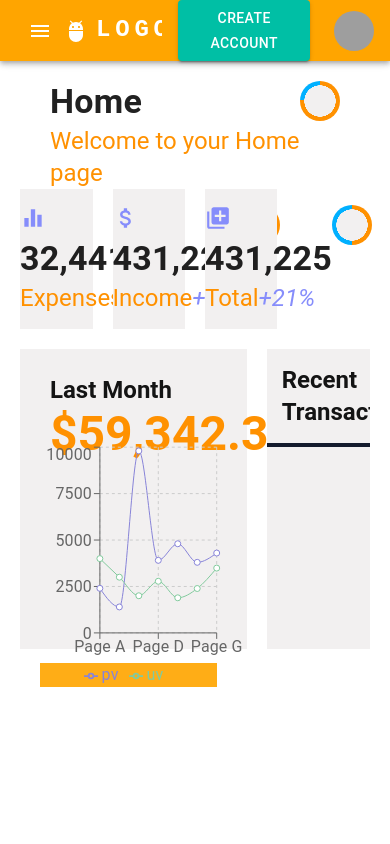
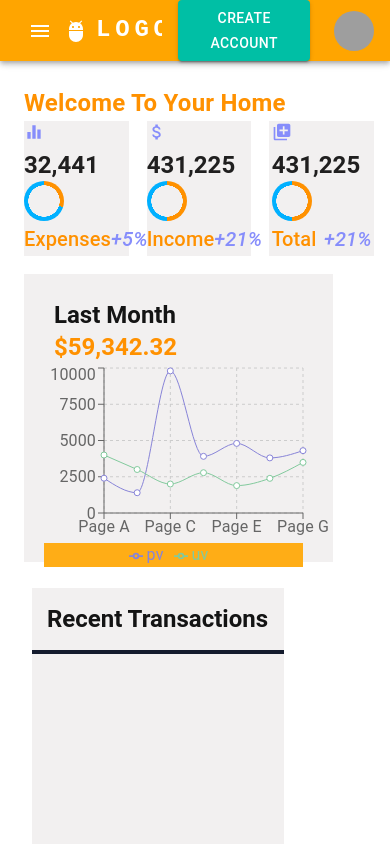
Before and after one commit to souravbain101/Expense_tracker, a React (Create React App) app: page / in a window 390 px wide. Shown: the top 844 px of the page. Built offline with nearby package versions, Linux system fonts and the light colour scheme; grey boxes are pictures that could not be loaded.

Commit message:
responsiveness

```diff
--- a/package.json
+++ b/package.json
@@ -9,6 +9,7 @@
     "@devexpress/dx-react-grid-material-ui": "^4.0.3",
     "@emotion/react": "^11.10.6",
     "@emotion/styled": "^11.10.6",
+    "@fortawesome/fontawesome-svg-core": "^6.3.0",
     "@fortawesome/free-solid-svg-icons": "^6.3.0",
     "@fortawesome/react-fontawesome": "^0.2.0",
     "@mui/icons-material": "^5.11.11",
--- a/src/components/Home.js
+++ b/src/components/Home.js
@@ -1,4 +1,4 @@
-import { Box,  Typography, useTheme } from "@mui/material";
+import { Box, Typography, useTheme } from "@mui/material";
 import { tokens } from "./homefiles/theme";
 import Header from "./homefiles/StatBox";
 import StatBox from "./homefiles/StatBox";
@@ -11,18 +11,20 @@ const Home = () => {
   const colors = tokens(theme.palette.mode);
 
   return (
-    <Box m="20px">
+    <Box m="8px" sx={{ padding: 2, marginRight: 0 }}>
       {/* HEADER */}
       <Box display="flex" justifyContent="space-between" alignItems="center">
-        <Header title="Home" subtitle="Welcome to your Home page" />
+        <Typography fontWeight={600} fontSize={24}sx={{color:colors.orangeAccent[500]}}
+        >Welcome To Your Home</Typography>
+
       </Box>
 
       {/* GRID & CHARTS */}
       <Box
         display="grid"
-        gridTemplateColumns="repeat(12, 1fr)"
-        gridAutoRows="140px"
-        gap="20px"
+        gridTemplateColumns="repeat(9, 1fr)"
+        gridAutoRows="135px"
+        gap="18px"
       >
         {/* ROW 1 */}
 
@@ -33,6 +35,7 @@ const Home = () => {
           display="flex"
           alignItems="center"
           justifyContent="center"
+
         >
           <StatBox
             title="32,441"
@@ -41,7 +44,7 @@ const Home = () => {
             increase="+5%"
             icon={
               <EqualizerIcon
-                sx={{ color: colors.orangeAccent[600], fontSize: "26px" }}
+                sx={{ color: colors.orangeAccent[600], fontSize: "20px" }}
               />
             }
           />
@@ -61,7 +64,7 @@ const Home = () => {
             increase="+21%"
             icon={
               < AttachMoneyIcon
-                sx={{ color: colors.orangeAccent[600], fontSize: "26px" }}
+                sx={{ color: colors.orangeAccent[600], fontSize: "20px" }}
               />
             }
           />
@@ -82,7 +85,7 @@ const Home = () => {
             increase="+21%"
             icon={
               < AddToPhotosIcon
-                sx={{ color: colors.orangeAccent[600], fontSize: "26px" }}
+                sx={{ color: colors.orangeAccent[600], fontSize: "20px" }}
               />
             }
           />
@@ -102,7 +105,7 @@ const Home = () => {
             justifyContent="space-between"
             alignItems="center"
           >
-            <Box>
+            <Box >
               <Typography
                 variant="h5"
                 fontWeight="600"
@@ -111,7 +114,7 @@ const Home = () => {
                 Last Month
               </Typography>
               <Typography
-                variant="h3"
+                variant="h5"
                 fontWeight="bold"
                 color={colors.orangeAccent[500]}
               >
@@ -119,7 +122,7 @@ const Home = () => {
               </Typography>
             </Box>
           </Box>
-          <Box height="250px" m="-20px 0 0 0">
+          <Box height="210px" m="-1px 0 0 0">
             <LineChart isHome={true} />
           </Box>
         </Box>
@@ -128,8 +131,9 @@ const Home = () => {
 
         {/*Transation*/}
         <Box
-          gridColumn="span 4"
-          gridRow="span 2"
+          margin={1}
+          gridColumn="span 7"
+          gridRow="span 4"
           backgroundColor={colors.primary[400]}
           overflow="auto"
         >
@@ -144,7 +148,7 @@ const Home = () => {
             <Typography color={colors.grey[100]} variant="h5" fontWeight="600">
               Recent Transactions
             </Typography>
-            </Box>
+          </Box>
         </Box>
       </Box>
     </Box>
--- a/src/components/homefiles/LineChart.js
+++ b/src/components/homefiles/LineChart.js
@@ -53,11 +53,11 @@ const data = [
       return (
         <ResponsiveContainer width="100%" height="100%">
           <LineChart
-            width={500}
-            height={300}
+            width={700}
+            height={200}
             data={data}
             margin={{
-              top: 5,
+              top: 6,
               right: 30,
               left: 20,
               bottom: 5,
--- a/src/components/homefiles/StatBox.js
+++ b/src/components/homefiles/StatBox.js
@@ -7,14 +7,30 @@ const StatBox = ({ title, subtitle, icon, progress, increase }) => {
   const colors = tokens(theme.palette.mode);
 
   return (
-    <Box width="100%" m="0 30px">
-      <Box display="flex" justifyContent="space-between">
-        <Box>
+    <Box width="100%" m="0 40px">
+      <Box sx={{
+        justifyContent: 'space-between',
+        width:{
+        xs: 100,
+        sm: 300,
+        md: 400,
+        lg: 500,
+        xl: 600,},
+      }}>
+        <Box sx={{
+          width: {justifyContent:'space-evenly',
+            xs: 100,
+            sm: 200,
+            md: 300,
+            lg: 400,
+            xl: 500,
+          },
+        }}>
           {icon}
           <Typography
-            variant="h4"
+            variant="h5"
             fontWeight="bold"
-            sx={{ color: colors.orange}}
+            sx={{ color: colors.orange,fontSize:24 }}
           >
             {title}
           </Typography>
@@ -24,11 +40,11 @@ const StatBox = ({ title, subtitle, icon, progress, increase }) => {
         </Box>
       </Box>
       <Box display="flex" justifyContent="space-between" mt="2px">
-        <Typography variant="h5" sx={{ color: colors.orangeAccent[500] }}>
+        <Typography variant="h6" sx={{ color: colors.orangeAccent[500] }}>
           {subtitle}
         </Typography>
         <Typography
-          variant="h5"
+          variant="h6"
           fontStyle="italic"
           sx={{ color: colors.orangeAccent[600] }}
         >
```
Also changed, not shown: 1 other file (tests, documents, lock files or other folders).
